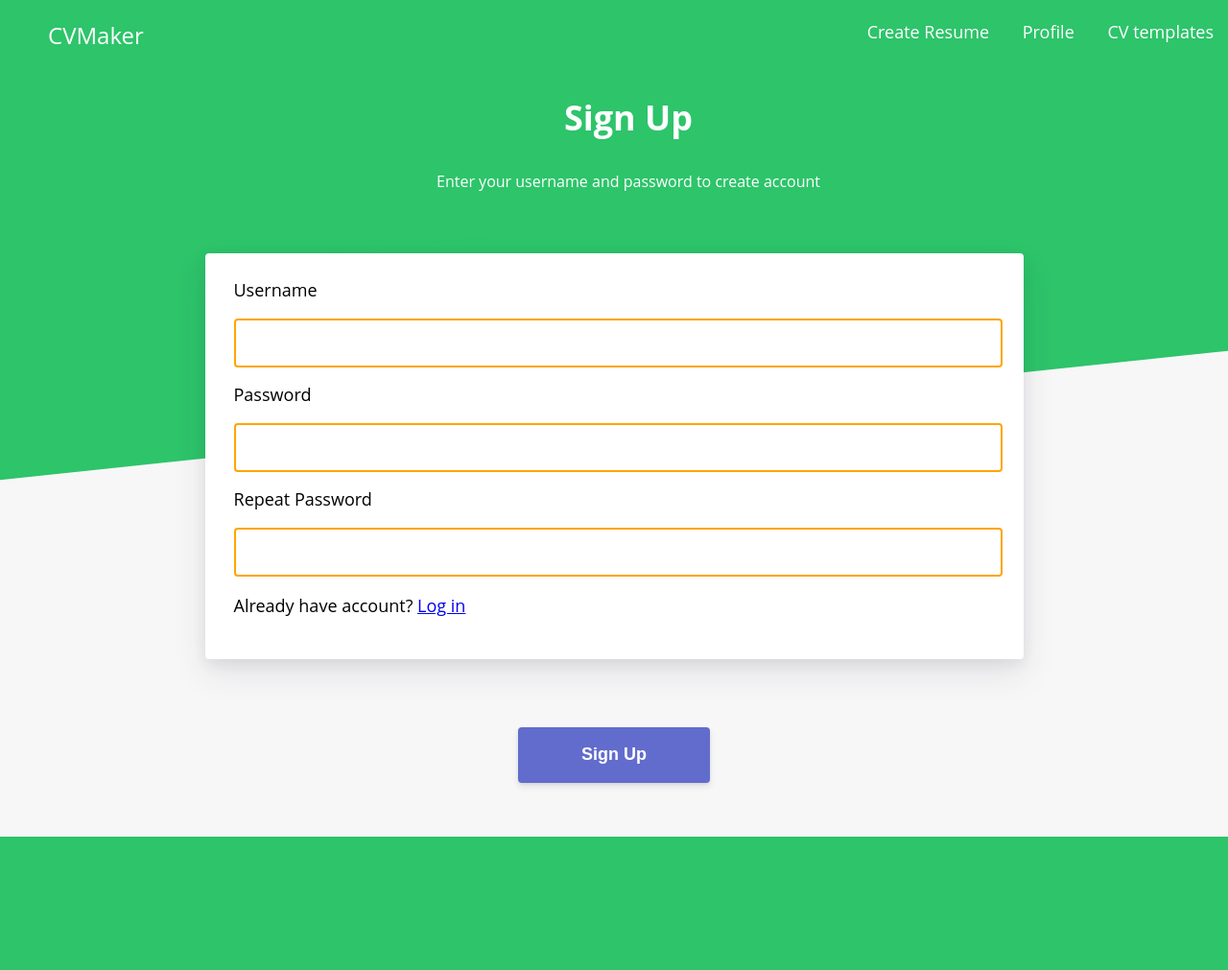
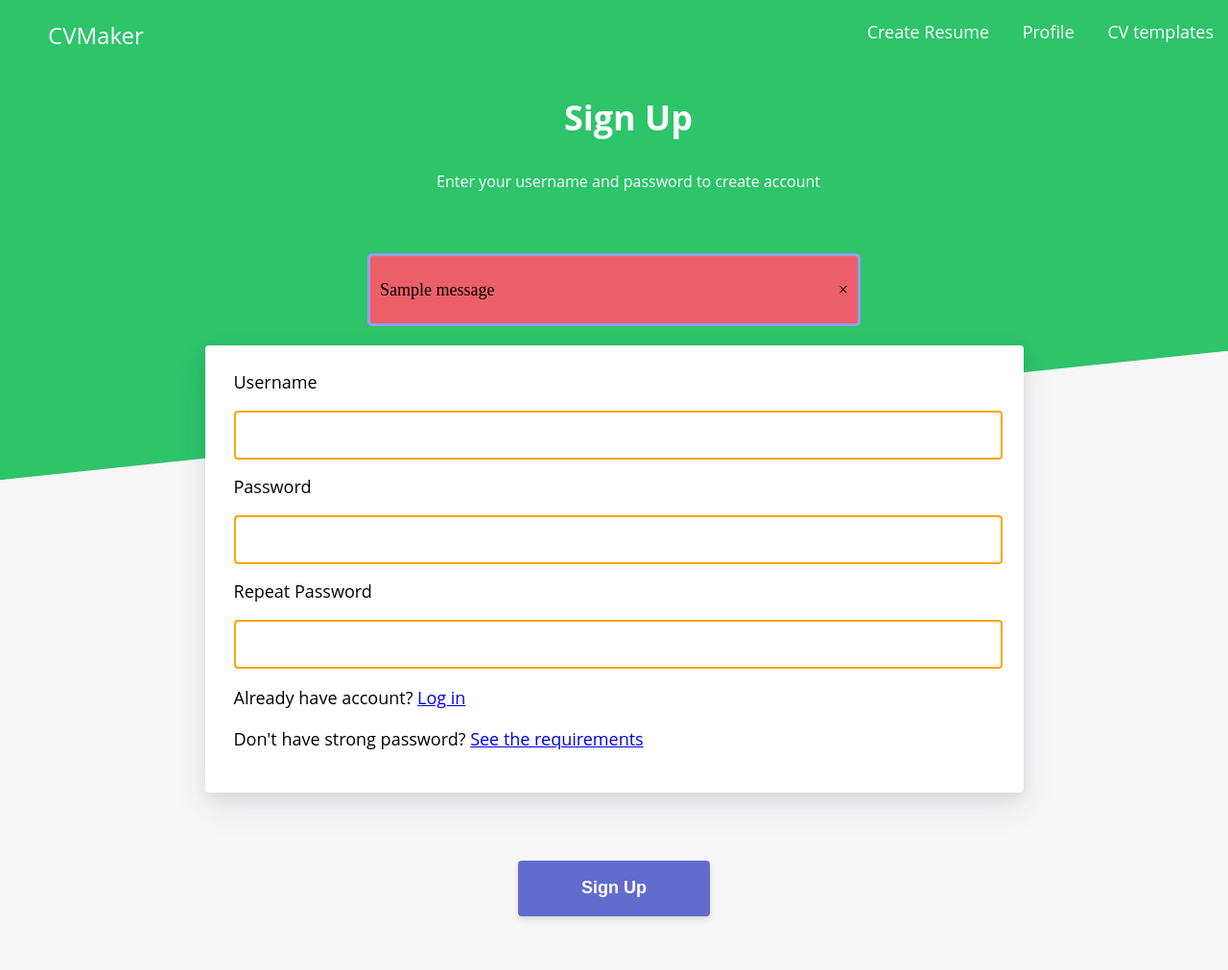
Before and after one commit to Nikiktoss/Flask_CV_maker, a Flask app: page /user/register in a window 1280 px wide. Shown: the whole page at 96% size. Before the commit the page ends 872 px from the top, so only its background shows below. Run offline with Flask 3, Linux system fonts and the light colour scheme; tables that the repository leaves empty hold one stand-in row (values such as "Sample post"); one stand-in notice (Sample message) is shown.

Commit message:
add requirements for strong password

```diff
--- a/templates/register.html
+++ b/templates/register.html
@@ -33,12 +33,23 @@
             <div class="page--hero__background"></div>
         </section>
          <section class="page--body page--how-it-works">
+             {% for message in get_flashed_messages() %}
+                <div class="alert__message">
+                    {{ message }}
+                     <span class="closebtn" onclick="this.parentElement.style.display='none';" style="cursor: pointer">&times;</span>
+                </div>
+             {% endfor %}
              <form action="{{ url_for('register') }}" method="post" class="how-it-works">
                  {{ form.hidden_tag() }}
                  <div class="how-it-works__item page--box">
                      {% for field in form if field.name not in ['csrf_token', 'submit'] -%}
                         {% if field.errors %}
-                            <p>Fuck...</p>
+                            {% for error in field.errors %}
+                                <div class="alert-danger">
+                                    <strong>{{ error }}</strong>
+                                    <span class="closebtn" onclick="this.parentElement.style.display='none';">&times;</span>
+                                </div>
+                            {% endfor %}
                         {% endif %}
                          <div class="form__element">
                              <p>{{ field.label(class_='element__name') }}</p>
@@ -46,6 +57,7 @@
                          </div>
                      {% endfor %}
                      <p style="font-size:18px; color:black">Already have account? <a href="{{ url_for('login') }}">Log in</a></p>
+                     <p style="font-size:18px; color:black">Don't have strong password? <a href="#" onclick="Requirements()">See the requirements</a></p>
                  </div>
                  <p style="text-align: center">
                     {{ form.submit(class_="button button--purple button--hero") }}
@@ -53,5 +65,16 @@
             </form>
         </section>
      </main>
+
+<script>
+    function Requirements() {
+        alert(`A password is considered strong if:
+        8 characters length or more
+        1 digit or more
+        1 symbol or more
+        1 uppercase letter or more
+        1 lowercase letter or more`)
+    }
+</script>
 </body>
 </html>
```
